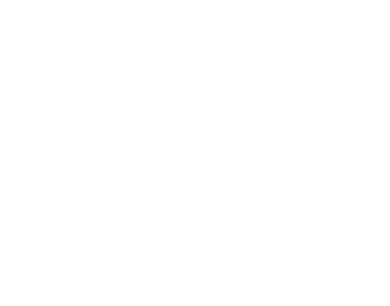
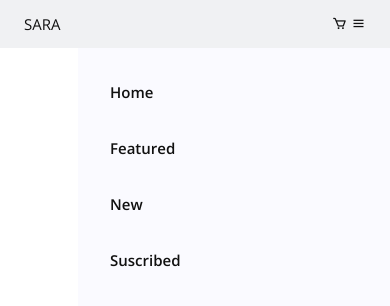
Before and after one commit to roberthjot/ecomemrce-1, a plain HTML site: page index.html in a window 390 px wide. Drawn offline with nearby package versions, Linux system fonts and the light colour scheme.

Commit message:
Este es el segundo commit del proyecto

```diff
--- a/assets/css/style.css
+++ b/assets/css/style.css
@@ -87,12 +87,72 @@ img{
     height: auto;
 }
 /*===== CLASS CSS =====*/
+.section{
+    padding: 3rem 0;
+}
 
+.section-title{
+    font-size: var(--h2-font-size);
+    color: var(--dark-color);
+    margin: var(--mb-4) 0 var(--mb-1);
+    text-align: center;
+}
+
+.section-all{
+    display: block;
+    font-size: var(--small-font-size);
+    font-weight: var(--font-semi);
+    color: var(--dark-color-light);
+    text-align: center;
+    margin-bottom: var(--mb-2);
+}
 
 /*===== LAYOUT =====*/
+.bd-grid{
+    max-width: 1024px;
+    display: grid;
+    grid-template-columns: 100%;
+    grid-column-gap: 2rem;
+    width: calc(100% - 3rem);
+    margin-left: var(--mb-3);
+    margin-right: var(--mb-3);
+}
 
+.l-header{
+    width: 100%;
+    position: fixed;
+    top: 0;
+    left: 0;
+    z-index: var(--z-fixed);
+    background-color: var(--gray-color);
+}
+/*===== NAV =====*/
+.nav{
+    height: var(--header-height);
+    display: flex;
+    justify-content: space-between;
+    align-items: center;
+}
 
-/*===== NAV =====*/
+@media screen and (max-width: 768px) {
+    .nav__menu{
+        position: fixed;
+        top: var(--header-height);
+        right: 0;
+        width: 80%;
+        height: 100%;
+        padding: 2rem;
+        background-color: var(--white-color);
+        transition: .5;
+    }
+}
 
+.nav__item{
+    margin-bottom: var(--mb-4);
+}
 
+.nav__link{
+    color: var(--dark-color);
+    font-weight: var(--font-semi);
+}
 /*===== Show menu =====*/
--- a/index.html
+++ b/index.html
@@ -16,6 +16,28 @@
 <body>
 
     <!-- ==== HEADER ==== -->
+    <header class="l-header">
+        <nav class="nav bd-grid">
+            <div>
+                <a href="#" class="nav__logo">SARA</a>
+            </div>
+
+            <div class="nav__menu" id="nav-menu">
+                <ul class="nav__list">
+                    <li class="nav__item"><a href="#home" class="nav__link">Home</a></li>
+                    <li class="nav__item"><a href="#featured" class="nav__link">Featured</a></li>
+                    <li class="nav__item"><a href="#new" class="nav__link">New</a></li>
+                    <li class="nav__item"><a href="#suscribed" class="nav__link">Suscribed</a></li>
+                </ul>
+            </div>
+
+            <div>
+                <i class='bx bx-cart nav__cart'></i>
+                <i class='bx bx-menu nav__toggle' id="nav-toggle"></i>
+            </div>
+        </nav>
+    </header>
+
     <main class="l-main">
 
     </main>
```
